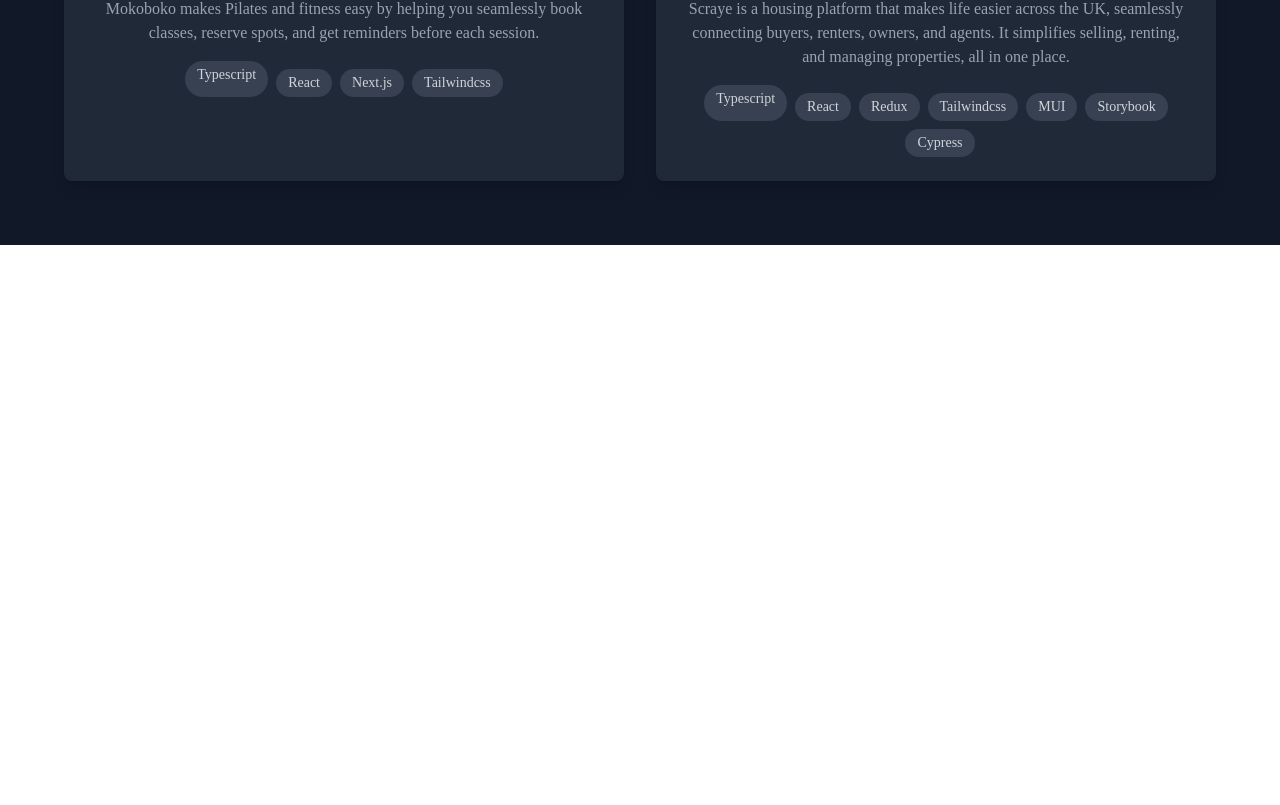
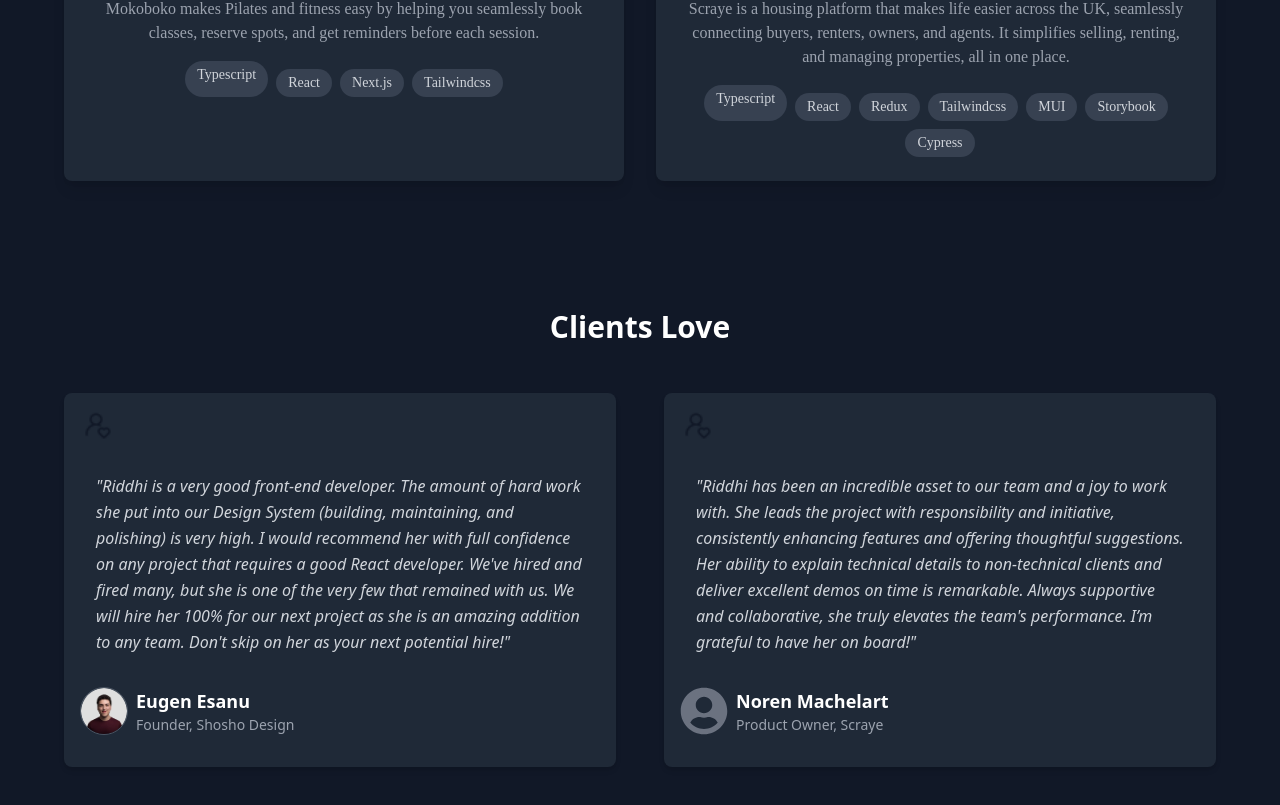
Before and after one commit to Krishnapriya-prasannan/portfolio, a React (Create React App) app: page / in a window 1280 px wide. Shown: the part 2991-3796 px from the top of the page. Before the commit the page ends 3236 px from the top, so only its background shows below. Built offline with nearby package versions, Linux system fonts and the light colour scheme.

Commit message:
Testimonials added

```diff
--- a/src/App.js
+++ b/src/App.js
@@ -3,6 +3,7 @@ import Header from './Components/Header';
 import Hero from './Components/Hero';
 import About from './Components/About';
 import Work from './Components/Work';
+import Testimonials from './Components/Testimonials';
 function App() {
   return (
    <div>
@@ -10,6 +11,7 @@ function App() {
 <Hero/>
 <About/>
 <Work/>
+<Testimonials/>
    </div>
   );
 }
--- /dev/null
+++ b/src/Components/Testimonials.js
@@ -0,0 +1,74 @@
+import React from "react";
+import { FaUserCircle } from "react-icons/fa";
+
+const testimonials = [
+  {
+    name: "Eugen Esanu",
+    title: "Founder, Shosho Design",
+    feedback:
+      "Riddhi is a very good front-end developer. The amount of hard work she put into our Design System (building, maintaining, and polishing) is very high. I would recommend her with full confidence on any project that requires a good React developer. We've hired and fired many, but she is one of the very few that remained with us. We will hire her 100% for our next project as she is an amazing addition to any team. Don't skip on her as your next potential hire!",
+    profilePic: "/images/eugen.jpg",
+    icon: "images/user-love.png",
+  },
+  {
+    name: "Noren Machelart",
+    title: "Product Owner, Scraye",
+    feedback:
+      "Riddhi has been an incredible asset to our team and a joy to work with. She leads the project with responsibility and initiative, consistently enhancing features and offering thoughtful suggestions. Her ability to explain technical details to non-technical clients and deliver excellent demos on time is remarkable. Always supportive and collaborative, she truly elevates the team's performance. I’m grateful to have her on board!",
+    profilePic: "",
+    icon: "images/user-love.png",
+  },
+];
+
+const Testimonials = () => {
+  return (
+    <section id="testimonials" className="py-16 px-6 bg-gray-900 text-white">
+      <h3 className="text-3xl font-semibold mb-12 text-center">Clients Love</h3>
+      <div className="grid grid-cols-1 md:grid-cols-2 gap-12 max-w-6xl mx-auto">
+        {testimonials.map((testimonial, index) => (
+          <div
+            key={index}
+            className="bg-gray-800 p-8 rounded-lg shadow-md hover:shadow-lg transition-shadow relative"
+          >
+            {/* User-Love Icon */}
+            <img
+              src={testimonial.icon}
+              alt="User Love Icon"
+              className="absolute top-4 left-4 w-8 h-8"
+            />
+            {/* Content Wrapper */}
+            <div className="mt-12">
+              {/* Testimonial Feedback */}
+              <p className="text-gray-300 italic leading-relaxed mb-8">
+                "{testimonial.feedback}"
+              </p>
+              {/* Client Details */}
+              <div className="flex items-center ml-10 justify-between">
+                <div>
+                  <h4 className="text-lg font-bold text-white">
+                    {testimonial.name}
+                  </h4>
+                  <p className="text-sm text-gray-400">{testimonial.title}</p>
+                </div>
+                {/* Profile Picture or Icon */}
+                <div className="absolute bottom-8 left-4">
+                  {testimonial.profilePic ? (
+                    <img
+                      src={testimonial.profilePic}
+                      alt={`${testimonial.name}'s profile`}
+                      className="w-12 h-12 rounded-full object-cover border border-gray-600"
+                    />
+                  ) : (
+                    <FaUserCircle className="text-gray-500 w-12 h-12" />
+                  )}
+                </div>
+              </div>
+            </div>
+          </div>
+        ))}
+      </div>
+    </section>
+  );
+};
+
+export default Testimonials;
```
Also changed, not shown: public/images/eugen.jpg (added), public/images/user-love.png (added).
